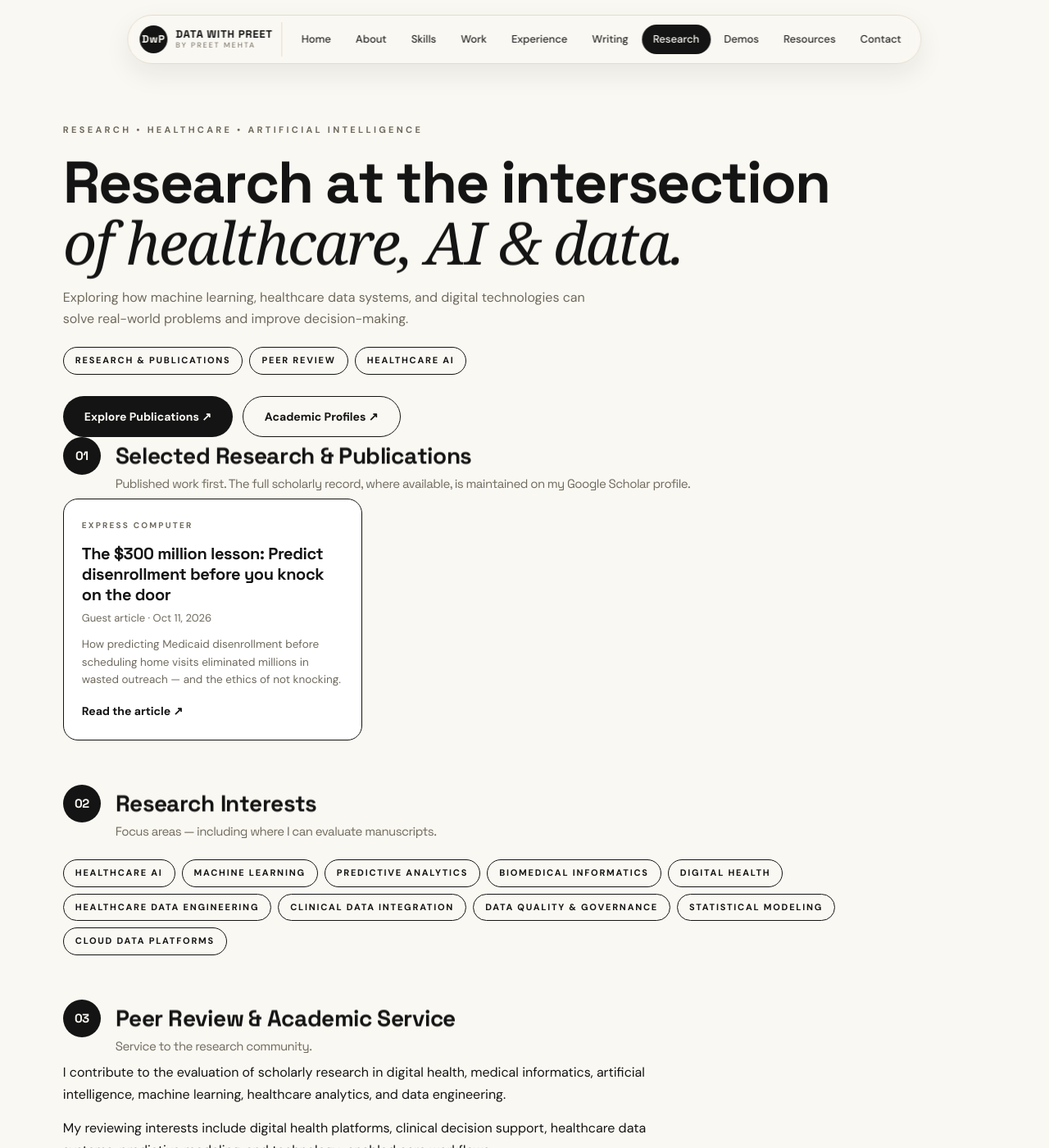
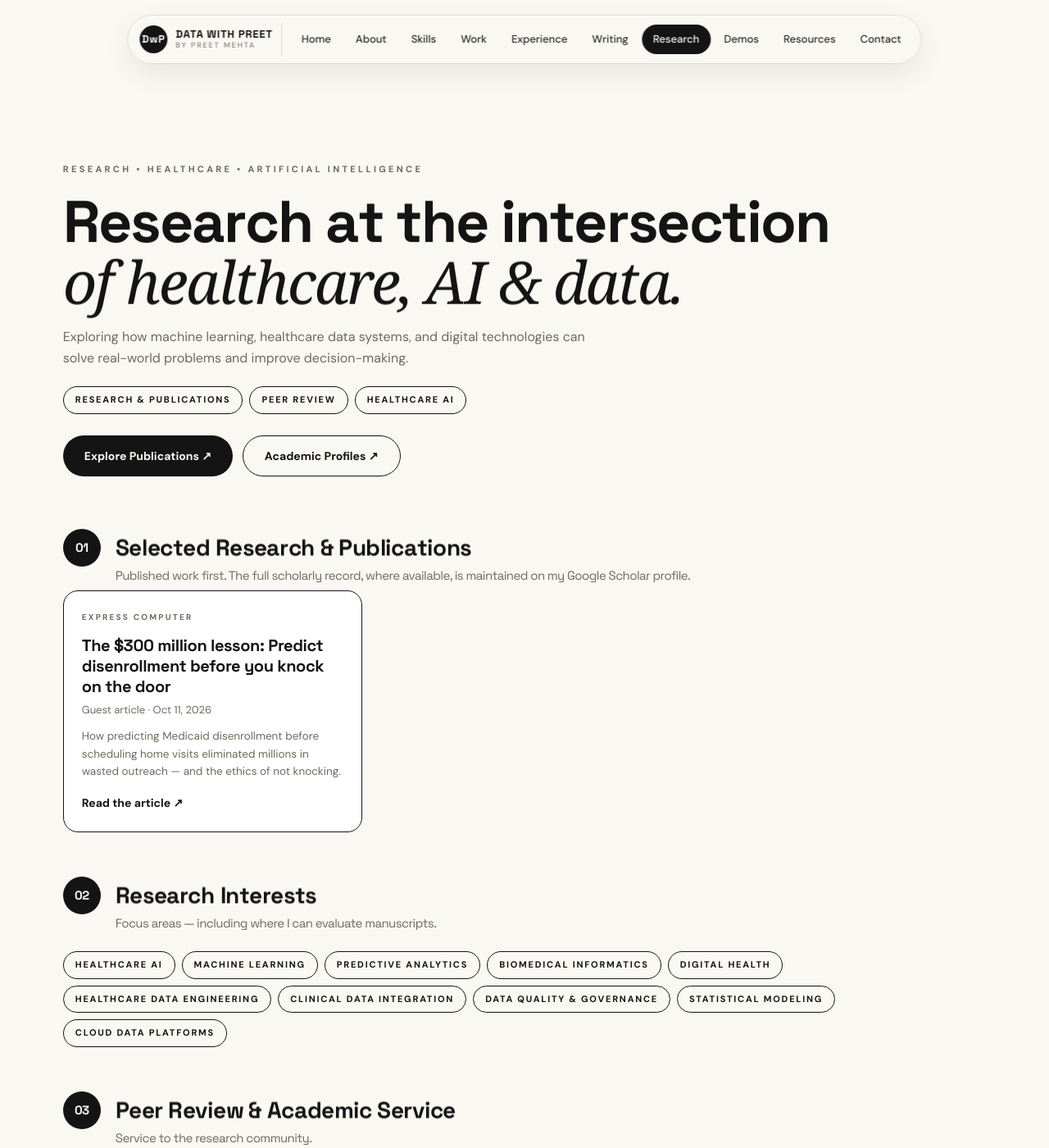
Before and after one commit to datawithpreet/datawithpreet.github.io, a Jekyll site: the page research.html, which Jekyll copies as it is, in a window 1280 px wide and 1400 px high. Shown: the whole window at 82% size. Built offline with Jekyll 4.4.1, drawn with Linux system fonts in a browser that asks for light colours; some web fonts are replaced.

Commit message:
Research hero spacing: clear fixed nav, gap before section 01

```diff
--- a/research.html
+++ b/research.html
@@ -33,7 +33,8 @@
     .nav a, .nav a::after { transition: none; }
   }
   /* Research page extras */
-  .hero-ctas { display: flex; flex-wrap: wrap; gap: 12px; margin-top: 26px; }
+  .hero-ctas { display: flex; flex-wrap: wrap; gap: 12px; margin-top: 26px; margin-bottom: 64px; }
+  .resources-hero { padding-top: 48px; }
   .hero-ctas a { display: inline-flex; align-items: center; gap: 8px; padding: 13px 26px; border-radius: 999px; font-weight: 700; font-size: 14px; text-decoration: none; transition: transform .2s ease, background .2s ease, color .2s ease; }
   .hero-ctas a.primary { background: var(--ink); color: var(--paper); }
   .hero-ctas a.primary:hover { transform: translateY(-2px); }
```
